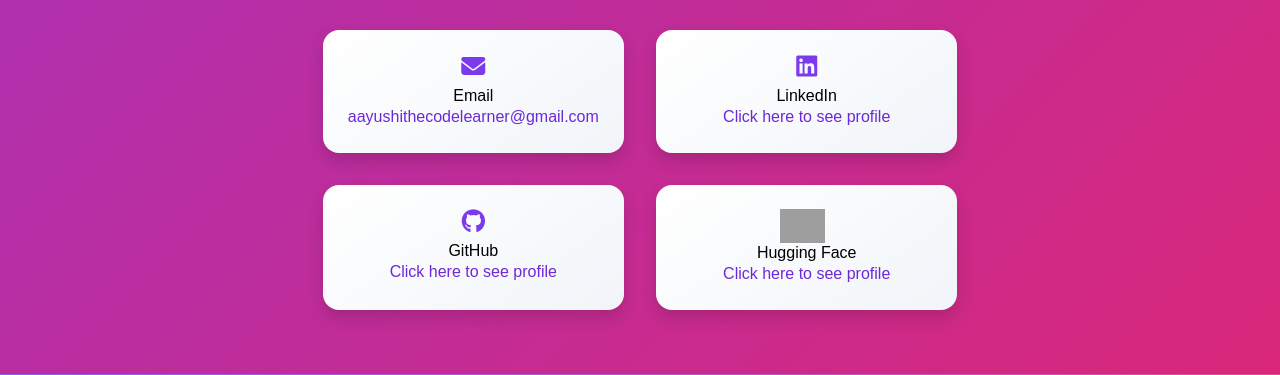
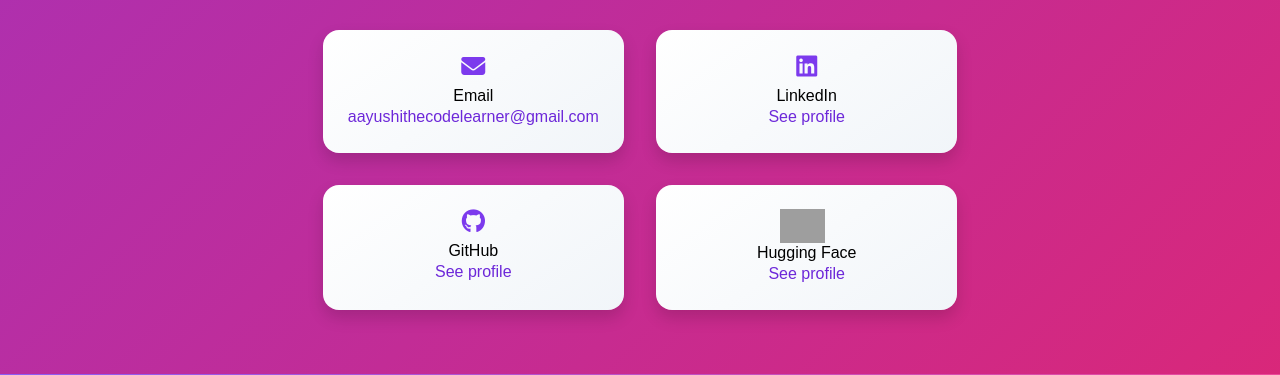
Before and after one commit to Aayushi-coder/Credit-Card-Fraud-Detection, a Flask app: page / in a window 1280 px wide. Shown: the part 2050-2425 px from the top of the page. Run offline with Flask 3, Linux system fonts and the light colour scheme; parts of the project's set-up code (start-up, migrations or seed data) failed here and were passed over; some libraries are stand-ins or nearby versions; grey boxes are pictures that could not be loaded.

Commit message:
Update index.html

```diff
--- a/templates/index.html
+++ b/templates/index.html
@@ -382,17 +382,17 @@
                 <div class="contact-item text-center">
                     <i class="fab fa-linkedin"></i>
                     <h4>LinkedIn</h4>
-                    <a class="socialLink" href="https://www.linkedin.com/in/aayushi-83a125326?utm_source=share&utm_campaign=share_via&utm_content=profile&utm_medium=android_app">Click here to see profile</a>
+                    <a class="socialLink" href="https://www.linkedin.com/in/aayushi-83a125326?utm_source=share&utm_campaign=share_via&utm_content=profile&utm_medium=android_app">See profile</a>
                 </div>
                 <div class="contact-item text-center">
                     <i class="fab fa-github"></i>
                     <h4>GitHub</h4>
-                    <a class="socialLink" href="https://github.com/Aayushi-coder">Click here to see profile</a>
+                    <a class="socialLink" href="https://github.com/Aayushi-coder">See profile</a>
                 </div>
                 <div class="contact-item text-center">
                     <img class="huggingface" src="https://huggingface.co/front/assets/huggingface_logo.svg" alt="Hugging Face Logo" class="hf-icon" height="45px" width="45px">
                     <h4>Hugging Face</h4>
-                    <a class="socialLink" href="https://huggingface.co/aayushi06/spaces">Click here to see profile</a>
+                    <a class="socialLink" href="https://huggingface.co/aayushi06/spaces">See profile</a>
                 </div>
             </div>
         </div>
```
